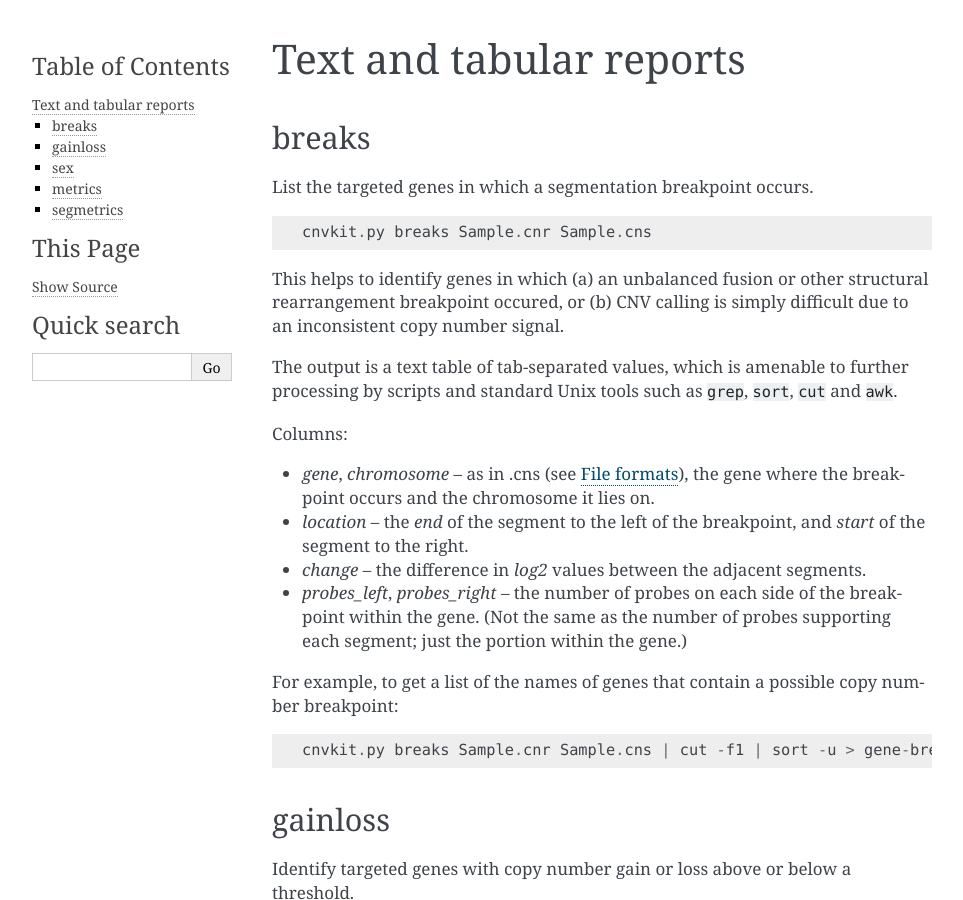
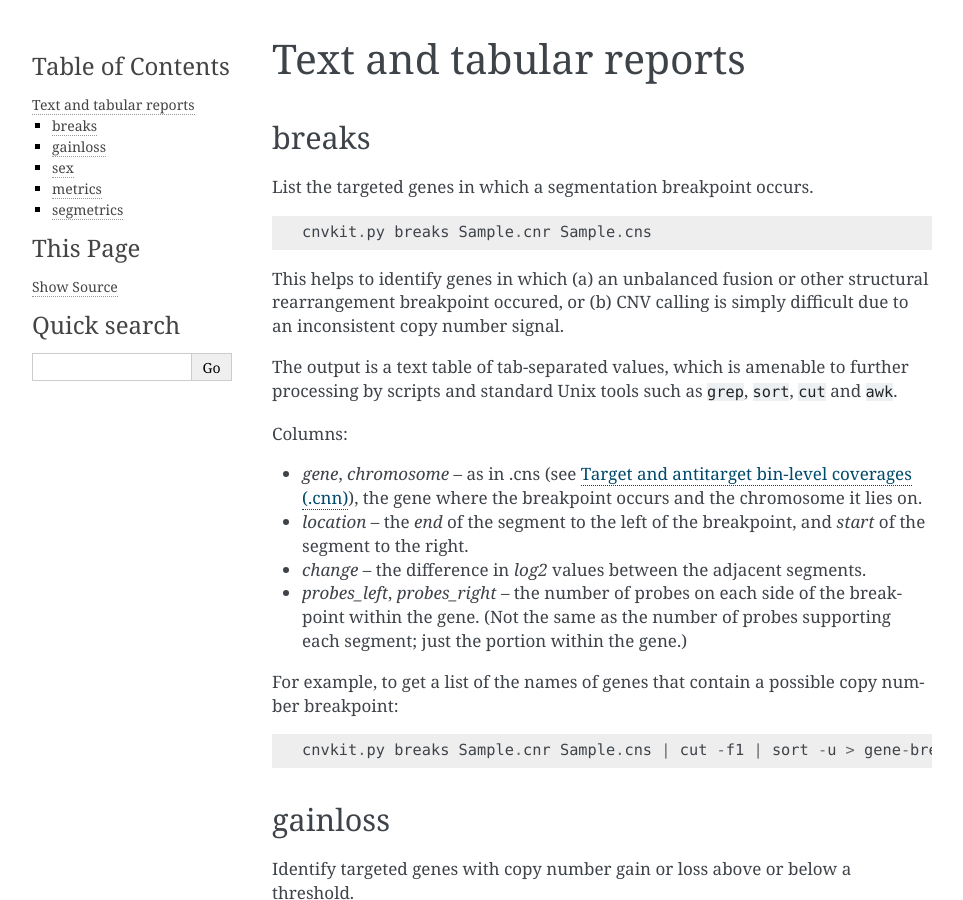
Before and after one commit to etal/cnvkit, a Sphinx documentation site: the page built from doc/reports.rst, in a window 1280 px wide and 900 px high. Shown: the whole window, without its empty margins (148-1111 px from the left). Built offline with Sphinx 7.4.7, drawn with Linux system fonts in a browser that asks for light colours; the version number could not be read and is left out; some of the changed lines change nothing that is shown.

Commit message:
doc: link `breaks` description directly to .cn* format section

```diff
--- a/doc/reports.rst
+++ b/doc/reports.rst
@@ -22,7 +22,7 @@ processing by scripts and standard Unix tools such as ``grep``, ``sort``,
 
 Columns:
 
-- `gene`, `chromosome` -- as in .cns (see :doc:`fileformats`), the gene where
+- `gene`, `chromosome` -- as in .cns (see :ref:`cnxformat`), the gene where
   the breakpoint occurs and the chromosome it lies on.
 - `location` -- the `end` of the segment to the left of the breakpoint, and
   `start` of the segment to the right.
```
